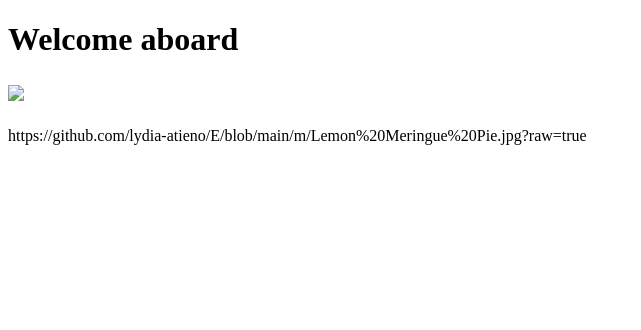
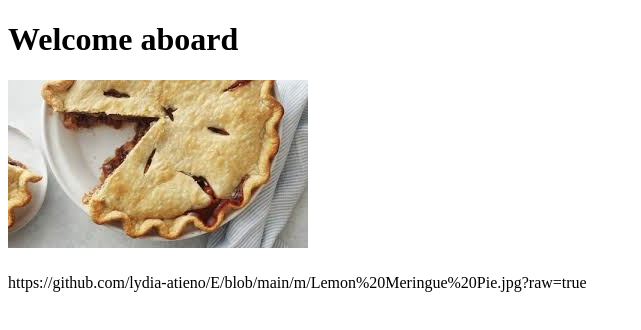
Before and after one commit to lydia-atieno/E, a plain HTML site: page index.html in a window 1280 px wide. Shown: the whole page, without its empty margins (0-641 px from the left). Drawn offline with Linux system fonts and the light colour scheme.

Commit message:
Update index.html

```diff
--- a/index.html
+++ b/index.html
@@ -8,7 +8,7 @@
 </head>
 <body>
     <h1>Welcome aboard</h1>
-    <h2><img src="file:///C:Users/user/Desktop/Gla/m/Lemon%20Meringue%20Pie.jpg"></h2>
+    <h2><img src=" https://github.com/lydia-atieno/E/blob/main/m/Lemon%20Meringue%20Pie.jpg?raw=true"></h2>
     https://github.com/lydia-atieno/E/blob/main/m/Lemon%20Meringue%20Pie.jpg?raw=true
 </body>
 </html>
```
